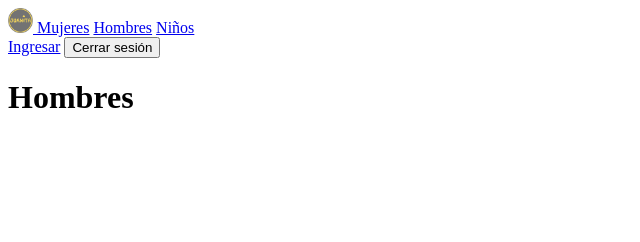
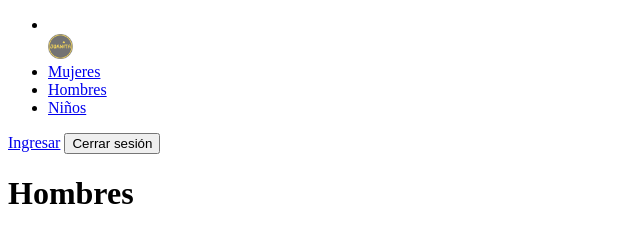
Before and after one commit to MatiasEzequielGomez/Juanita, a plain HTML site: page hombres.html in a window 1280 px wide. Shown: the whole page, without its empty margins (0-640 px from the left). Drawn offline with Linux system fonts and the light colour scheme.

Commit message:
Primera entrega TP HTML

```diff
--- a/hombres.html
+++ b/hombres.html
@@ -3,18 +3,20 @@
 <head>
     <meta charset="UTF-8">
     <meta name="viewport" content="width=device-width, initial-scale=1.0">
-    <link rel="icon" type="image/icon" href="Images/Logo-Juanita.ico">
+    <link rel="icon" type="image/icon" href="./Assets/Images/Logo-Juanita.ico">
     <title>Juanita Hombres</title>
 </head>
 <body>
-    <nav>
-        <a href="home.html">
-            <img rel="icon" type="image/icon" src="Images/Logo-Juanita.ico"width="25" height="25">
-        </a>
-        <a href="mujeres.html">Mujeres</a>
-        <a href="hombres.html">Hombres</a>
-        <a href="niños.html">Niños</a>
-    </nav>
+    <header>
+        <ul>
+            <li><a href="home.html"></li>
+                 <img rel="icon" type="image/icon" src="./Assets/Images/Logo-Juanita.ico"width="25" height="25" alt="Logo de la tienda">
+                </a></li>
+            <li><a href="mujeres.html">Mujeres</a></li>
+            <li><a href="hombres.html">Hombres</a></li>
+            <li><a href="niños.html">Niños</a></li>
+        </ul>
+    </header>
     <div>
         <a href="login.html">Ingresar</a>
         <input type="submit" value="Cerrar sesión"/>
```
Also changed, not shown: home.html (+11 -9 lines), index.html (+11 -9 lines), login.html (+1 -1 lines), mujeres.html (+11 -9 lines), niños.html (+11 -10 lines), signup.html (+1 -1 lines), Assets/Images/Logo-Juanita.ico (renamed from Images/Logo-Juanita.ico), Images/Logo-Juanita.jpg (deleted).
